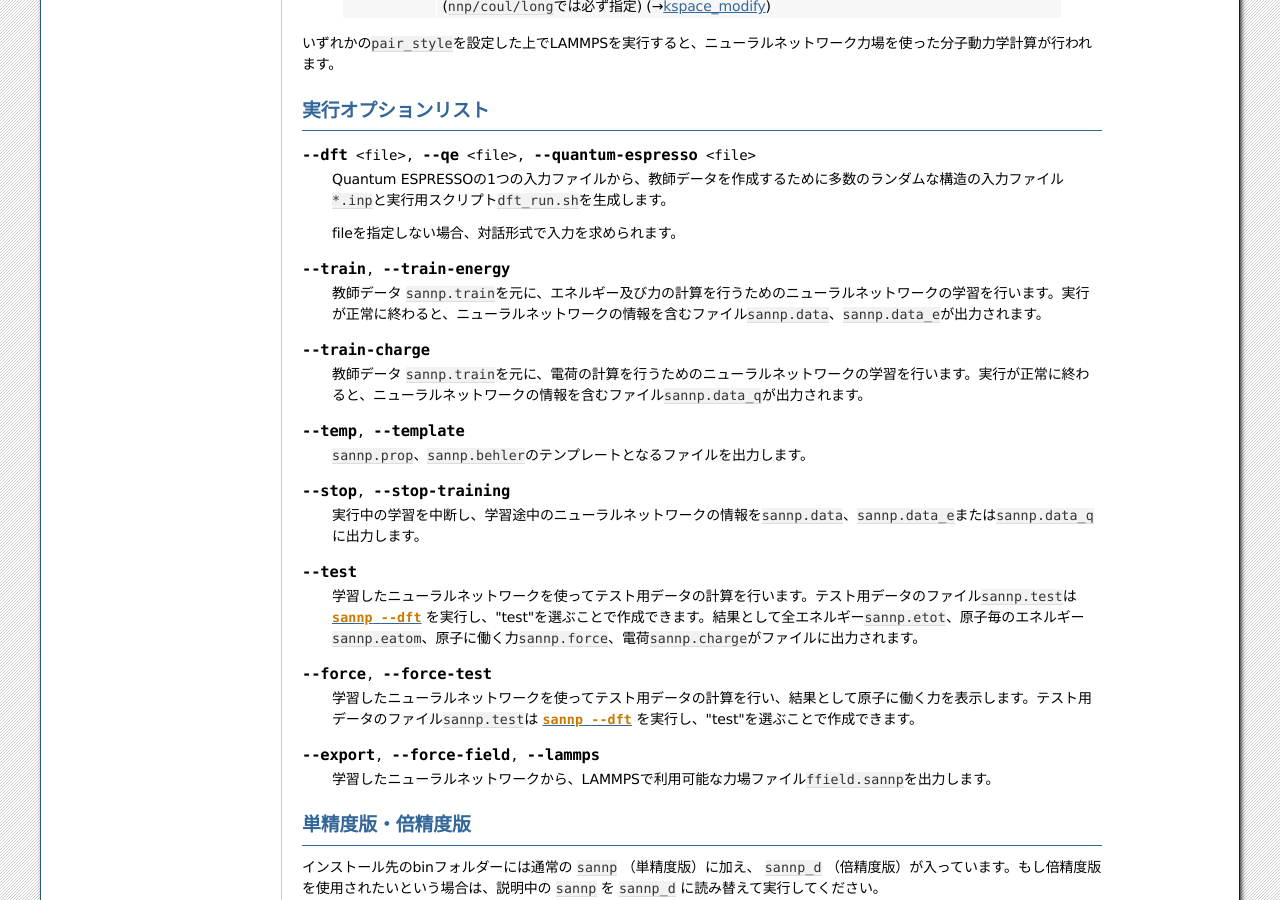
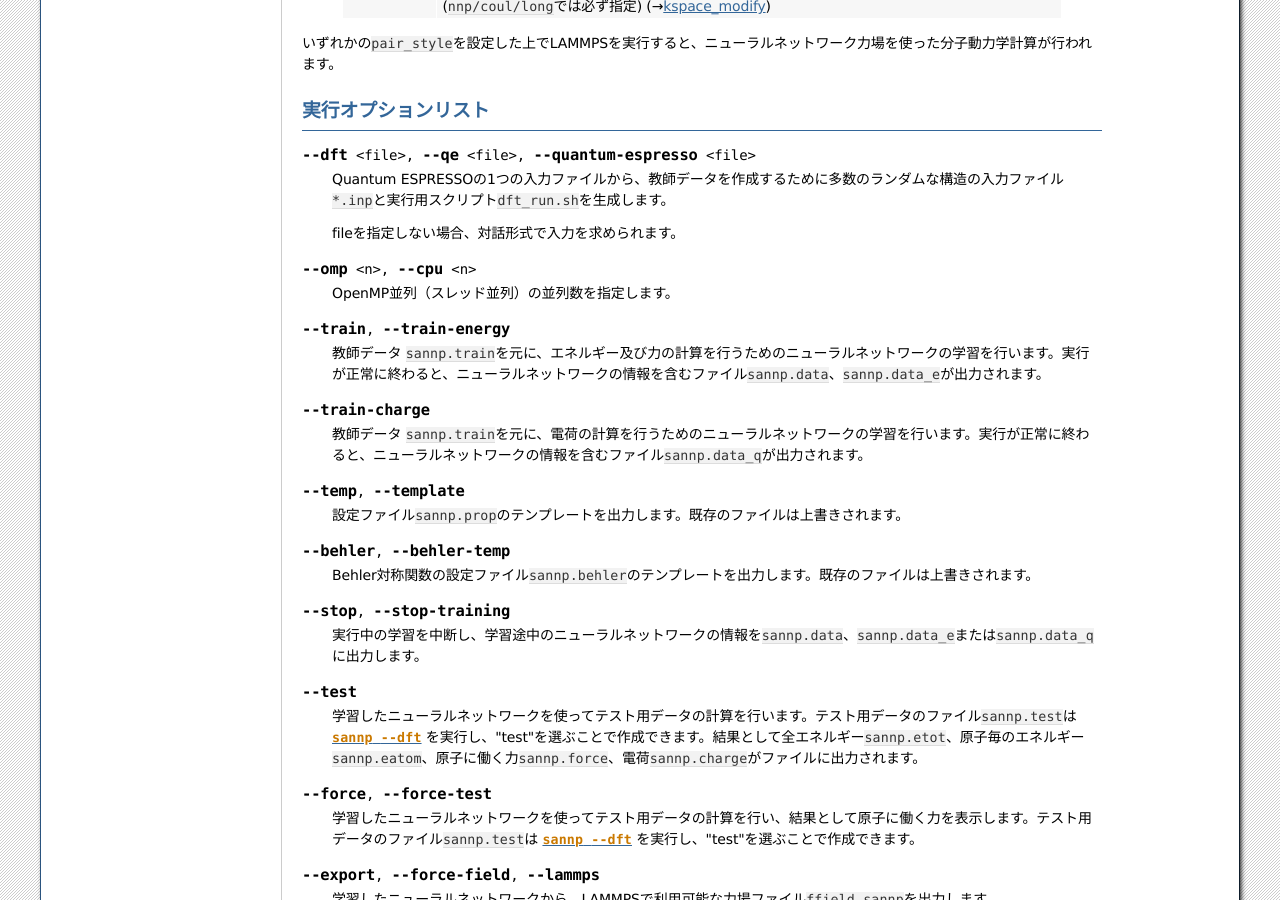
Before and after one commit to advancesoftcorp/neuralmd-doc, a Sphinx documentation site: the page built from docs/source/usage.rst, in a window 1280 px wide and 900 px high, scrolled down 3454 px. Built offline with Sphinx 7.4.7, drawn with Linux system fonts in a browser that asks for light colours; formulas are drawn with MathJax 3.

Commit message:
modify usage.rst

```diff
--- a/docs/source/usage.rst
+++ b/docs/source/usage.rst
@@ -239,6 +239,10 @@ LAMMPSの入力ファイル中で、以下の\ ``pair_style``\ が使えます
 
  fileを指定しない場合、対話形式で入力を求められます。
 
+.. option:: --omp <n>, --cpu <n>
+
+ OpenMP並列（スレッド並列）の並列数を指定します。
+
 .. option:: --train, --train-energy
 
  教師データ :file:`sannp.train`\ を元に、エネルギー及び力の計算を行うためのニューラルネットワークの学習を行います。実行が正常に終わると、ニューラルネットワークの情報を含むファイル\ :file:`sannp.data`\ 、\ :file:`sannp.data_e`\ が出力されます。
@@ -249,7 +253,11 @@ LAMMPSの入力ファイル中で、以下の\ ``pair_style``\ が使えます
 
 .. option:: --temp, --template
 
- \ :file:`sannp.prop`\ 、\ :file:`sannp.behler`\ のテンプレートとなるファイルを出力します。
+ 設定ファイル\ :file:`sannp.prop`\ のテンプレートを出力します。既存のファイルは上書きされます。
+
+.. option:: --behler, --behler-temp
+
+ Behler対称関数の設定ファイル\ :file:`sannp.behler`\ のテンプレートを出力します。既存のファイルは上書きされます。
 
 .. option:: --stop, --stop-training
 
```
